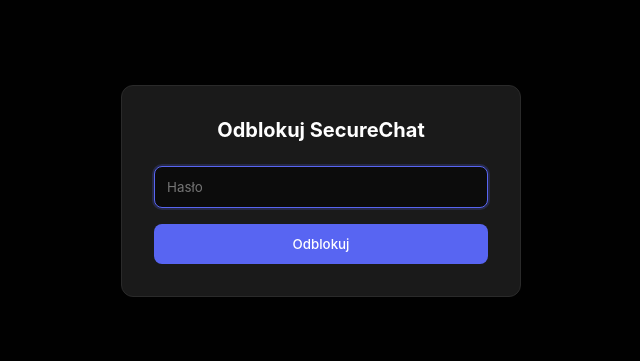
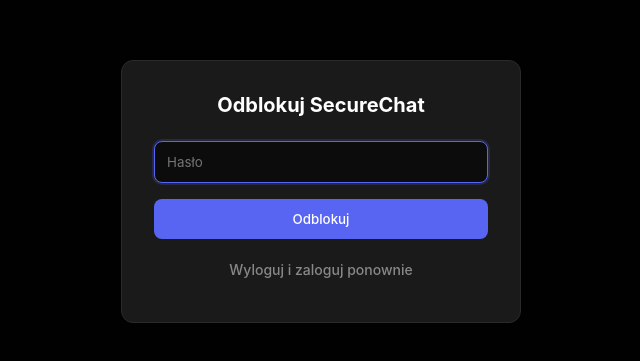
Before and after one commit to bbober123/e2ee-secure-chat, a React app: page e2ee-secure-chat/index.html in a window 1280 px wide. Shown: the part 209-570 px from the top of the page, without its empty margins (319-959 px from the left). Built offline with nearby package versions, Linux system fonts and the light colour scheme.

Commit message:
Update index.html

```diff
--- a/e2ee-secure-chat/index.html
+++ b/e2ee-secure-chat/index.html
@@ -15,6 +15,7 @@
             <form id="unlock-form">
                 <input type="password" id="unlock-password" placeholder="Hasło" required>
                 <button type="submit" id="unlock-button">Odblokuj</button>
+                <button type="button" id="force-logout-button" style="margin-top: 10px; background-color: transparent; color: #888; font-size: 14px;">Wyloguj i zaloguj ponownie</button>
             </form>
         </div>
     </div>
```
